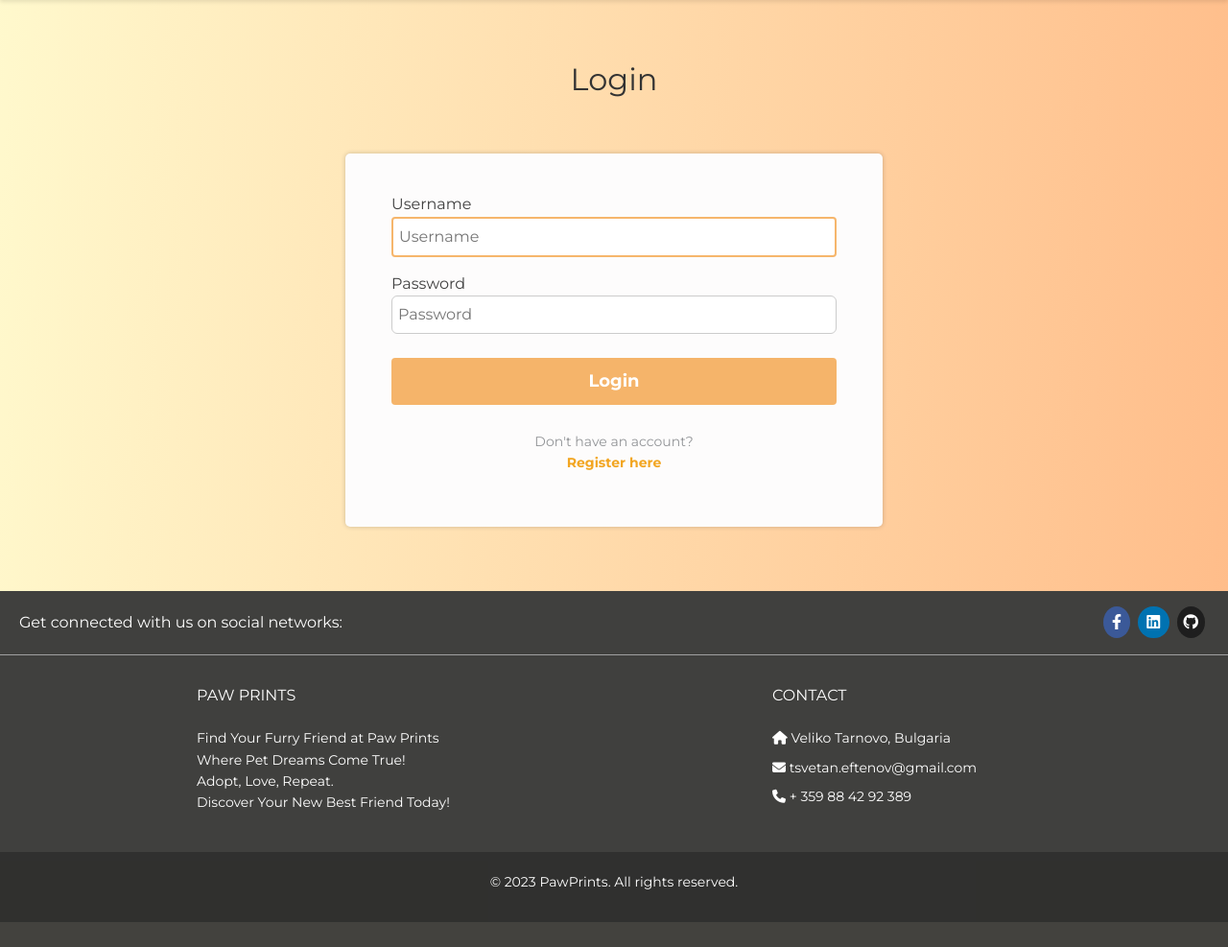
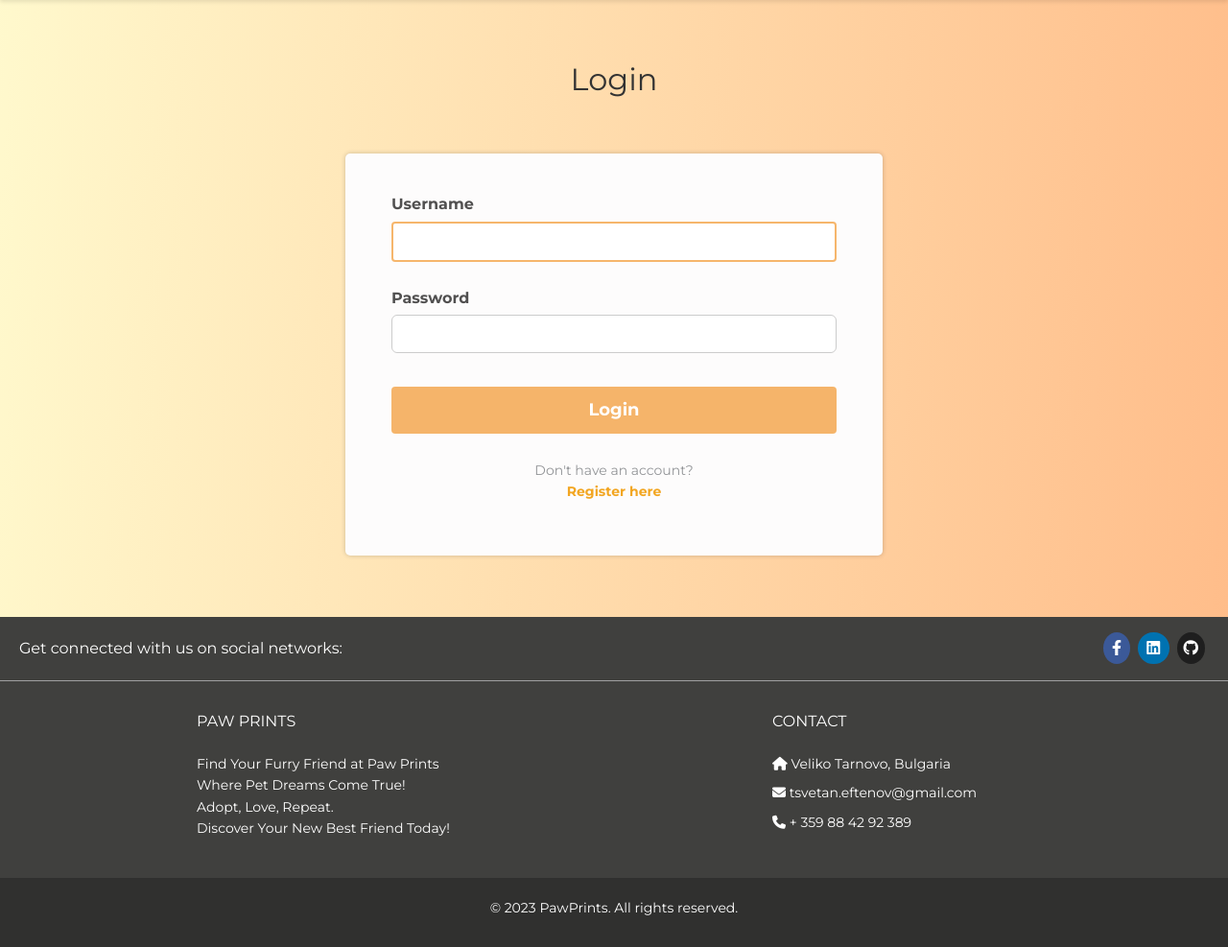
Before and after one commit to eftenow/PawPrints_app, a Django app: page /accounts/login/ in a window 1280 px wide. Shown: the part 120-1107 px from the top of the page at 96% size. Before the commit the page ends 1081 px from the top, so only its background shows below. Run offline with Django 4.2, Linux system fonts and the light colour scheme; some libraries are stand-ins or nearby versions.

Commit message:
changes that allow the django form specific elements to be stylized separately

```diff
--- a/paw_prints_app/accounts/forms.py
+++ b/paw_prints_app/accounts/forms.py
@@ -17,11 +17,9 @@
 class LoginProfileForm(AuthenticationForm):
     def __init__(self, *args, **kwargs):
         super().__init__(*args, **kwargs)
-        self.fields['username'].widget.attrs.update({
-            'autofocus': True,
-            'placeholder': 'Username'
-        })
-        self.fields['password'].widget.attrs['placeholder'] = 'Password'
+        pass
+
+
 
 
 class EditProfileForm(forms.ModelForm):
--- a/static/css/register-login.css
+++ b/static/css/register-login.css
@@ -14,8 +14,9 @@
 
 .register-form label,
 .login-form label {
-    font-size: 18px;
+    font-size: 16px;
     margin-bottom: 5px;
+    color: #515050;
 }
 
 .register-form input,
@@ -105,6 +106,13 @@
     max-width: 560px;
     padding: 40px 48px;
 }
+
+
+
+.form-field {
+    margin-bottom: 10px;
+}
+
 
 .login-label,
 .register-label {
--- a/templates/profile/login.html
+++ b/templates/profile/login.html
@@ -5,10 +5,16 @@
         <h2 class="login-title">Login</h2>
         <form class="login-form" method="post" action="{% url 'login' %}">
 
-            {{ form.username.label }}
-            {{ form.username }}
-            {{ form.password.label }}
-            {{ form.password }}
+            <div class="form-field">
+                <label for="{{ form.username.id_for_label }}" class="custom-label">Username</label>
+                {{ form.username }}
+            </div>
+
+            <div class="form-field">
+                <label for="{{ form.password.id_for_label }}" class="custom-label">Password</label>
+                {{ form.password }}
+            </div>
+
             {% if form.non_field_errors %}
                 <ul class='form-errors'>
                     {% for error in form.non_field_errors %}
```
